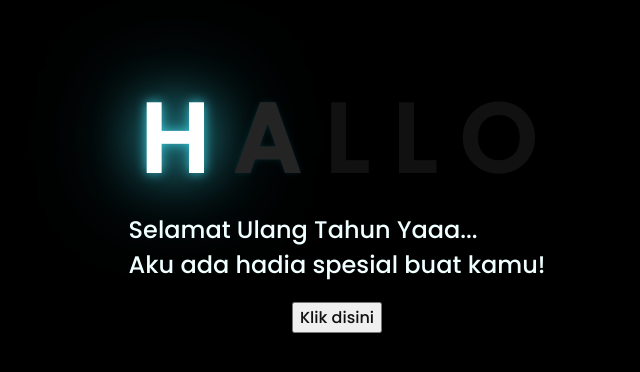
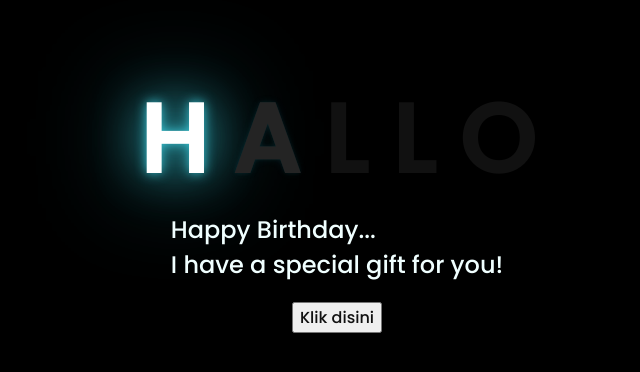
Before and after one commit to pandhu-rendra/Flower-Surprise, a plain HTML site: page index.html in a window 1280 px wide. Shown: the part 208-580 px from the top of the page, without its empty margins (311-951 px from the left). Drawn offline with Linux system fonts and the light colour scheme.

Commit message:
Update index.html

```diff
--- a/index.html
+++ b/index.html
@@ -10,7 +10,7 @@
 </head>
 <body>
     <div class="greetings">
-        <!-- silahkan menambah kata sesuai keinginan dengan <span>text...</span> -->
+        <!-- Please add words as you wish <span>text...</span> -->
         <span>H</span>
         <span>A</span>
         <span>L</span>
@@ -18,7 +18,7 @@
         <span>O</span>
     </div>
     <div class="description">
-        <span>Selamat Ulang Tahun Yaaa... <br>Aku ada hadia spesial buat kamu!
+        <span>Happy Birthday... <br>I have a special gift for you!
         </span>
     </div>
     <div class="button">
```
